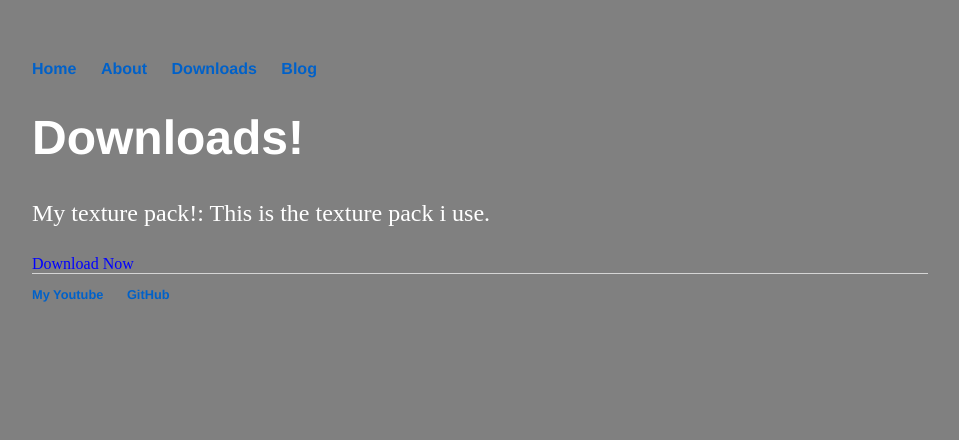
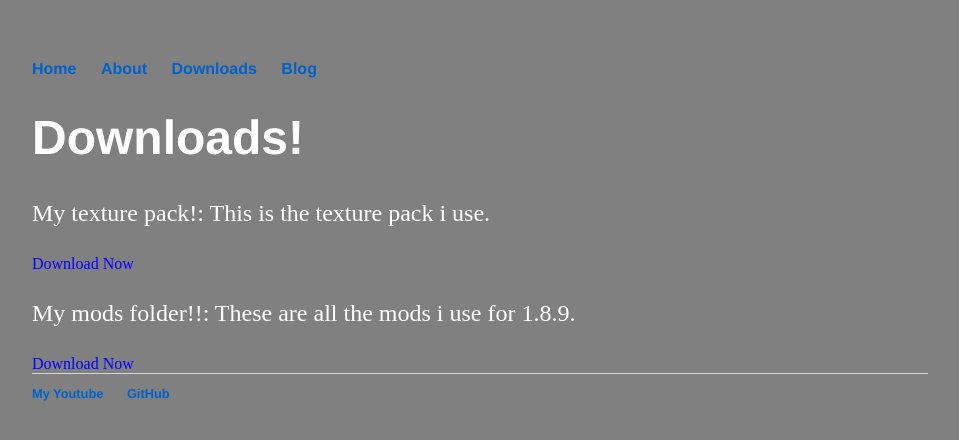
Before and after one commit to ThePayneMaster/payne.yt, a Jekyll site: the page built from downloads/index.html, in a window 1280 px wide. Shown: the top 440 px of the page, without its empty margins (160-1119 px from the left). Built offline with Jekyll 4.4.1, drawn with Linux system fonts in a browser that asks for light colours.

Commit message:
Update index.html

```diff
--- a/downloads/index.html
+++ b/downloads/index.html
@@ -5,5 +5,7 @@ title: Projects | Payne's Website
 <div class="blurb2">
 	<h1>Downloads!</h1>
 	<p>My texture pack!: This is the texture pack i use.</a></p>
-        <a style="color:blue;" href="/projects/files/paynesdefedit.zip" class="download" title="Download This Project">Download Now</a>
+        <a style="color:blue;" href="/downloads/files/mods.zip" class="download" title="Download">Download Now</a>
+        <p>My mods folder!!: These are all the mods i use for 1.8.9.</a></p>
+        <a style="color:blue;" href="/downloads/files/paynesdefedit.zip" class="download" title="Download">Download Now</a>
 </div><!-- /.blurb -->
```
